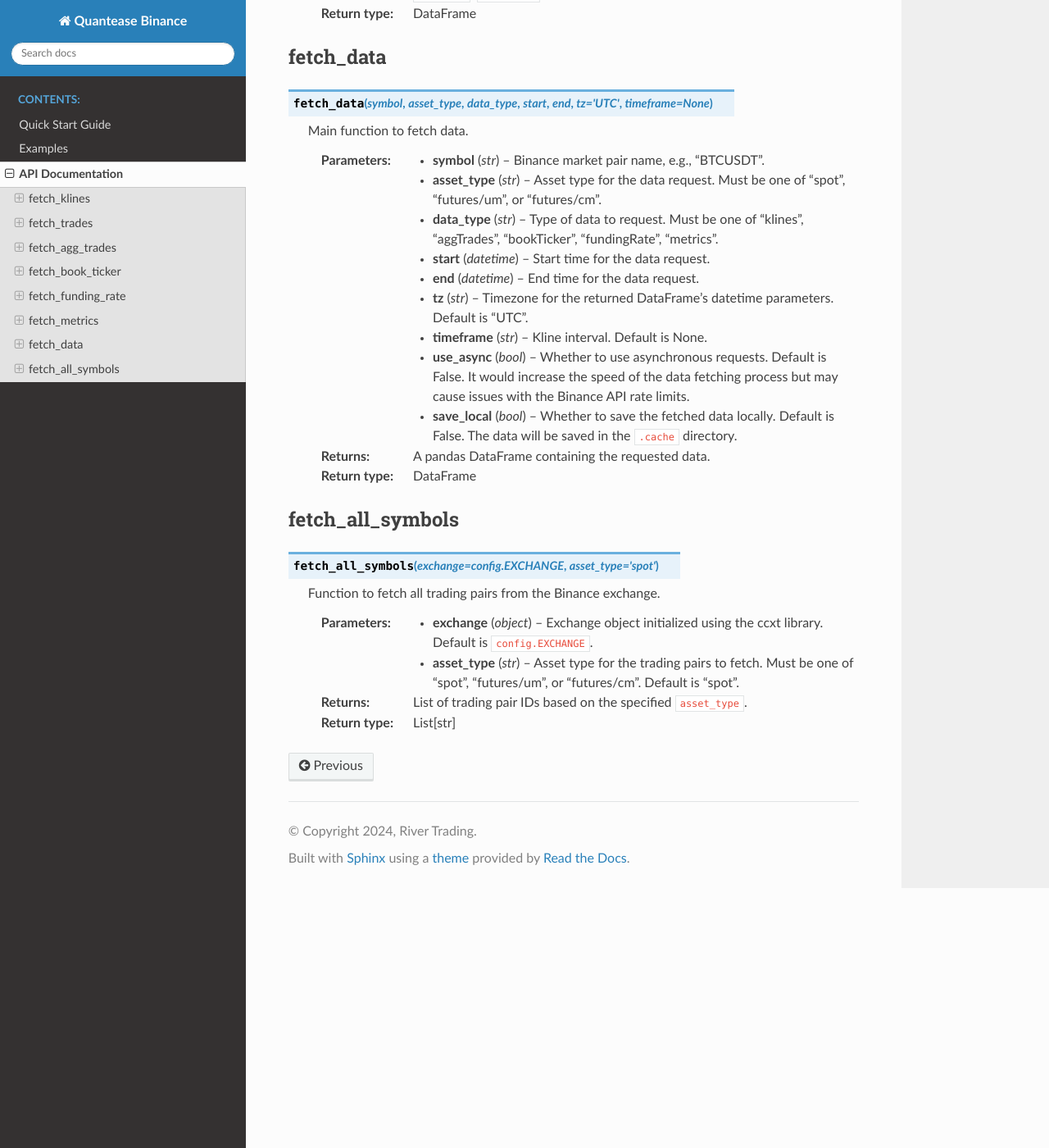
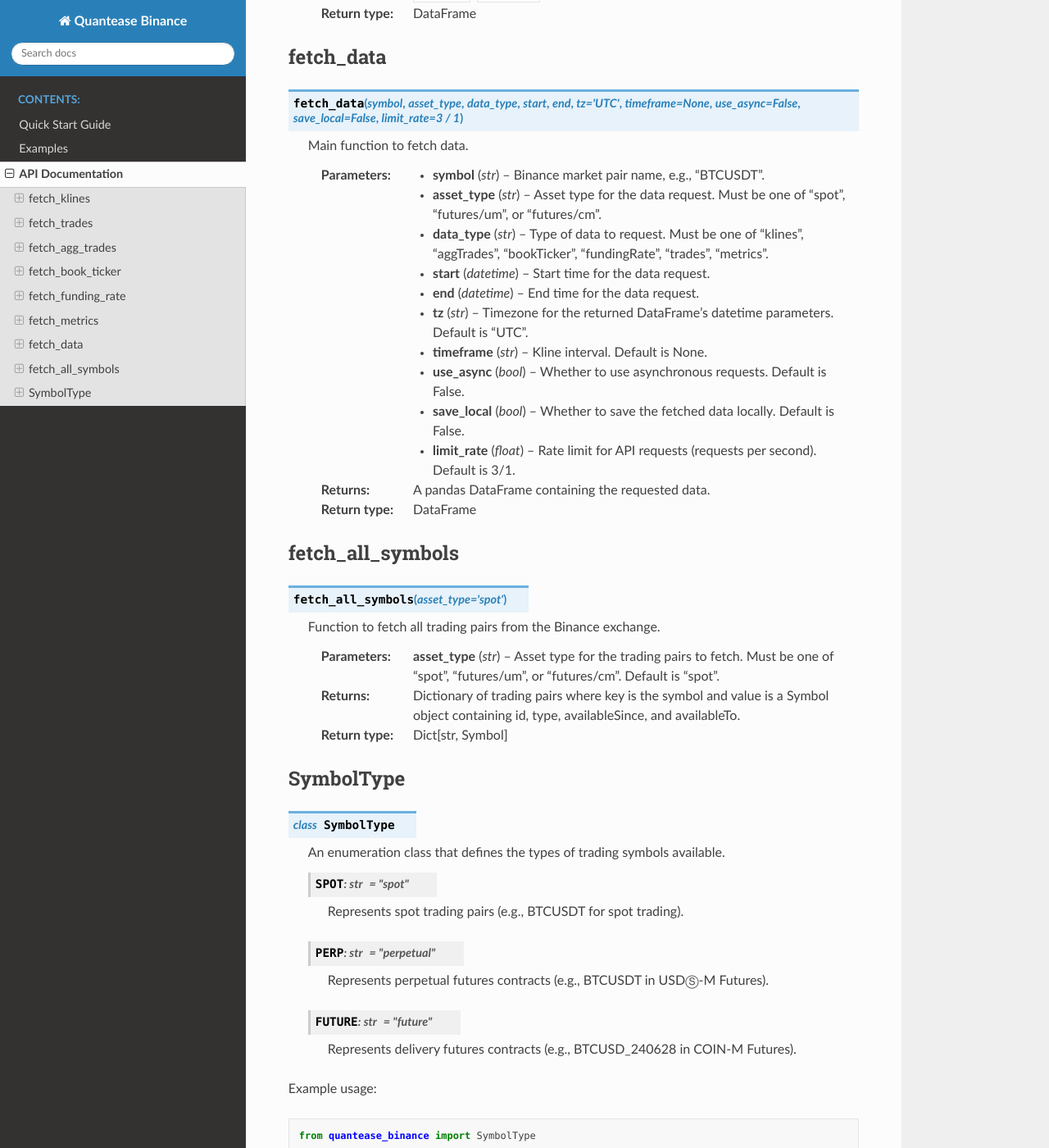
Before and after one commit to RiverTrading/quantease-binance, a Sphinx documentation site: the page built from docs/api.rst, in a window 1280 px wide and 1400 px high, scrolled down 2441 px. Shown: the whole window at 82% size. Built offline with Sphinx 7.4.7 and the Read the Docs theme 3.1.0, drawn with Linux system fonts in a browser that asks for light colours; some of the changed text lies outside the part shown.

Commit message:
Refactor fetch_data function and add limit_rate parameter

```diff
--- a/docs/api.rst
+++ b/docs/api.rst
@@ -95,30 +95,69 @@ fetch_metrics
 fetch_data
 ----------
 
-.. py:function:: fetch_data(symbol, asset_type, data_type, start, end, tz='UTC', timeframe=None)
+.. py:function:: fetch_data(symbol, asset_type, data_type, start, end, tz='UTC', timeframe=None, use_async=False, save_local=False, limit_rate=3/1)
 
    Main function to fetch data.
 
    :param str symbol: Binance market pair name, e.g., "BTCUSDT".
    :param str asset_type: Asset type for the data request. Must be one of "spot", "futures/um", or "futures/cm".
-   :param str data_type: Type of data to request. Must be one of "klines", "aggTrades", "bookTicker", "fundingRate", "metrics".
+   :param str data_type: Type of data to request. Must be one of "klines", "aggTrades", "bookTicker", "fundingRate", "trades", "metrics".
    :param datetime start: Start time for the data request.
    :param datetime end: End time for the data request.
    :param str tz: Timezone for the returned DataFrame's datetime parameters. Default is "UTC".
    :param str timeframe: Kline interval. Default is None.
-   :param bool use_async: Whether to use asynchronous requests. Default is False. It would increase the speed of the data fetching process but may cause issues with the Binance API rate limits.
-   :param bool save_local: Whether to save the fetched data locally. Default is False. The data will be saved in the ``.cache`` directory.
+   :param bool use_async: Whether to use asynchronous requests. Default is False.
+   :param bool save_local: Whether to save the fetched data locally. Default is False.
+   :param float limit_rate: Rate limit for API requests (requests per second). Default is 3/1.
    :return: A pandas DataFrame containing the requested data.
    :rtype: DataFrame
 
 fetch_all_symbols
 -----------------
 
-.. py:function:: fetch_all_symbols(exchange=config.EXCHANGE, asset_type='spot')
+.. py:function:: fetch_all_symbols(asset_type='spot')
 
    Function to fetch all trading pairs from the Binance exchange.
 
-   :param object exchange: Exchange object initialized using the ccxt library. Default is ``config.EXCHANGE``.
    :param str asset_type: Asset type for the trading pairs to fetch. Must be one of "spot", "futures/um", or "futures/cm". Default is "spot".
-   :return: List of trading pair IDs based on the specified ``asset_type``.
-   :rtype: List[str]
+   :return: Dictionary of trading pairs where key is the symbol and value is a Symbol object containing id, type, availableSince, and availableTo.
+   :rtype: Dict[str, Symbol]
+
+SymbolType
+----------
+
+.. py:class:: SymbolType
+
+   An enumeration class that defines the types of trading symbols available.
+
+   .. py:attribute:: SPOT
+      :type: str
+      :value: "spot"
+
+      Represents spot trading pairs (e.g., BTCUSDT for spot trading).
+
+   .. py:attribute:: PERP
+      :type: str
+      :value: "perpetual"
+
+      Represents perpetual futures contracts (e.g., BTCUSDT in USDⓈ-M Futures).
+
+   .. py:attribute:: FUTURE
+      :type: str
+      :value: "future"
+
+      Represents delivery futures contracts (e.g., BTCUSD_240628 in COIN-M Futures).
+
+Example usage:
+
+.. code-block:: python
+
+   from quantease_binance import SymbolType
+
+   # Check symbol type
+   if symbol.type == SymbolType.SPOT:
+       print("This is a spot trading pair")
+   elif symbol.type == SymbolType.PERP:
+       print("This is a perpetual futures contract")
+   elif symbol.type == SymbolType.FUTURE:
+       print("This is a delivery futures contract")
--- a/docs/quickstart.rst
+++ b/docs/quickstart.rst
@@ -33,7 +33,7 @@ Fetch Data
 .. code-block:: python
 
    data = qb.fetch_data(
-       symbol = s,
+       symbol=s,
        data_type="klines",
        asset_type="futures/cm",
        start=i.availableSince,
@@ -41,6 +41,7 @@ Fetch Data
        timeframe="1m",
        use_async=True,
        save_local=True,
+       limit_rate=2/1,  # 2 requests per second
    )
 
 
--- a/pyproject.toml
+++ b/pyproject.toml
@@ -1,6 +1,6 @@
 [tool.poetry]
 name = "quantease-binance"
-version = "0.1.10"
+version = "0.1.11"
 description = "This project provides a Python API for fetching historical data from the Binance exchange. It includes functionalities for retrieving Klines, trades, aggregate trades, book ticker data, funding rates, and metrics."
 authors = ["river <shinachuan@gmail.com>"]
 license = "MIT"
```
